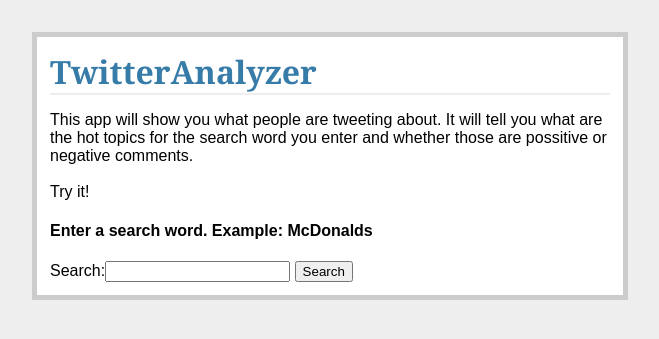
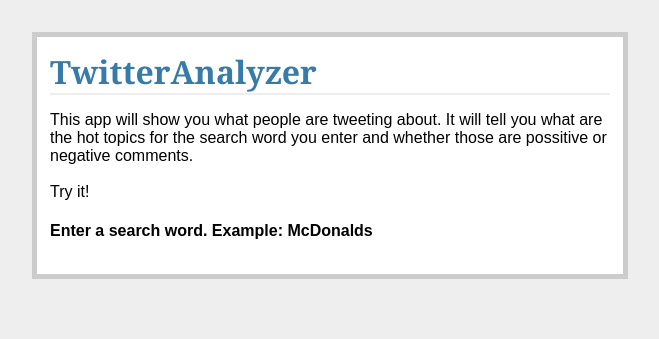
Before and after one commit to Monida/twitteranalyzer-app, a Flask app: page / in a window 1280 px wide. Shown: the top 339 px of the page, without its empty margins (310-969 px from the left). Run offline with Flask 2, Linux system fonts and the light colour scheme; parts of the project's set-up code (start-up, migrations or seed data) failed here and were passed over.

Commit message:
Went back to the beginning

```diff
--- a/app.py
+++ b/app.py
@@ -6,9 +6,5 @@ app = Flask(__name__)
 def hello_world():
 	return render_template('enterquery.html')
 
-@app.route('/show_analysis', methods="POST")
-def return_query():
-		return render_template('return_query.html')
-
 if __name__ == '__main__':
 	app.run(debug=True)
--- a/templates/enterquery.html
+++ b/templates/enterquery.html
@@ -11,10 +11,7 @@
     <h4>
       Enter a search word. Example: McDonalds
     </h4>
-    <form id="enterqueryform">
-    	<label for="query">Search:</label><input type="text" name="query" id="query"/>
-    	<input type="submit" value="Search"/>
-    </form>
+
   </body>
 </div>
 </html>
```
